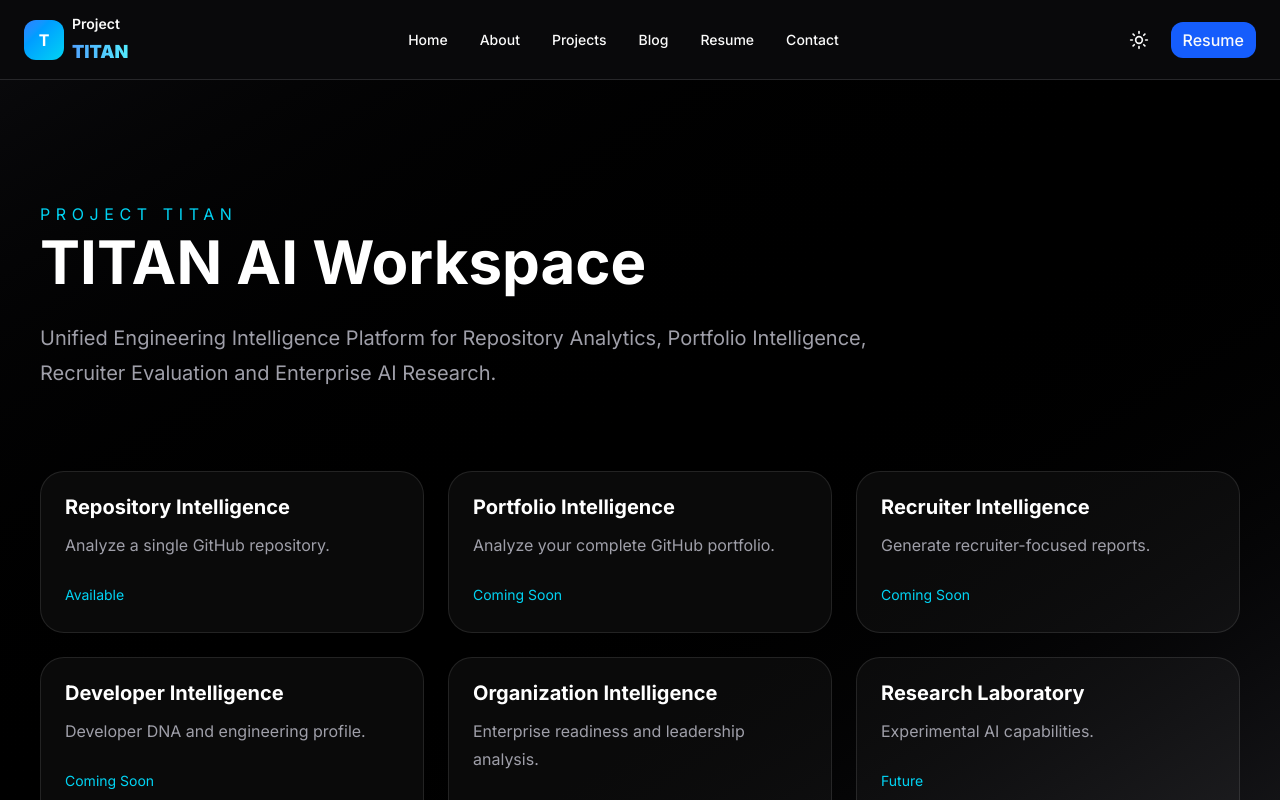
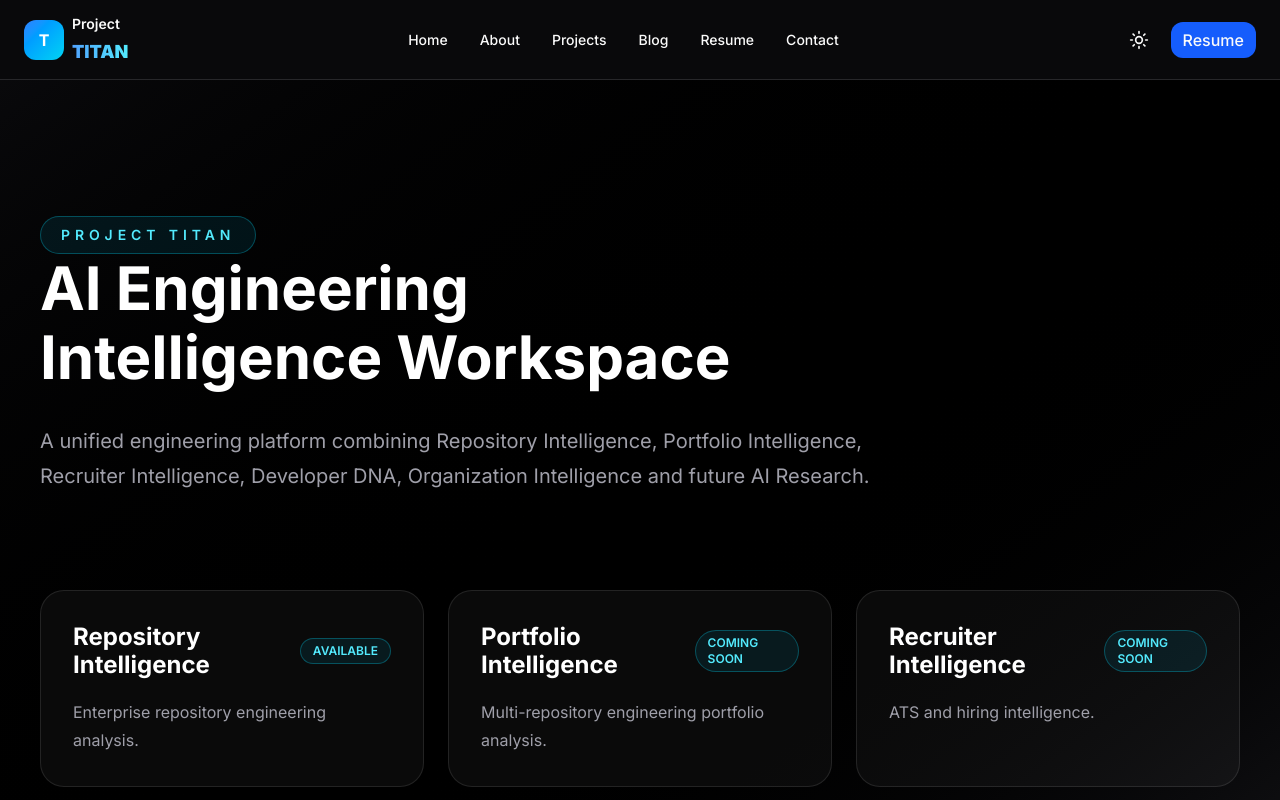
Before and after one commit to Harikrushnareddyvangala/project-titan, a Next.js app in the folder apps/web/: page /workspace in a window 1280 px wide. Shown: the top 800 px of the page. Built offline with nearby package versions, Linux system fonts and the light colour scheme.

Commit message:
Commit 0179B — Workspace Integration ✓ Connected portfolio to Workspace ✓ Added Workspace hero ✓ Added navigation cards

```diff
--- a/apps/web/src/components/layout/Navbar/NavLinks.tsx
+++ b/apps/web/src/components/layout/Navbar/NavLinks.tsx
@@ -5,12 +5,17 @@ import { usePathname } from "next/navigation";
 
 const links = [
   { href: "/", label: "Home" },
+
   { href: "/projects", label: "Projects" },
+
+  { href: "/workspace", label: "Workspace" },
+
   { href: "/blog", label: "Blog" },
+
   { href: "/resume", label: "Resume" },
+
   { href: "/contact", label: "Contact" },
 ];
-
 export function NavLinks() {
   const pathname = usePathname();
 
--- a/apps/web/src/components/sections/Hero/HeroButtons.tsx
+++ b/apps/web/src/components/sections/Hero/HeroButtons.tsx
@@ -1,24 +1,44 @@
 "use client";
 
 import Link from "next/link";
-import { ArrowRight, Mail } from "lucide-react";
+import {
+  ArrowRight,
+  Mail,
+  Cpu,
+} from "lucide-react";
 
 import { Button } from "@/components/ui";
 
 export function HeroButtons() {
   return (
     <div className="mt-10 flex flex-wrap gap-4">
+
+      {/* View Projects */}
+
       <Button
         asChild
         size="lg"
         className="group transition-transform hover:scale-[1.02]"
       >
         <Link href="/projects">
+
           View Projects
 
-          <ArrowRight className="ml-2 h-5 w-5 transition-transform duration-300 group-hover:translate-x-1" />
+          <ArrowRight
+            className="
+            ml-2
+            h-5
+            w-5
+            transition-transform
+            duration-300
+            group-hover:translate-x-1
+            "
+          />
+
         </Link>
       </Button>
+
+      {/* Contact */}
 
       <Button
         asChild
@@ -27,10 +47,39 @@ export function HeroButtons() {
         className="group transition-transform hover:scale-[1.02]"
       >
         <Link href="/contact">
+
           <Mail className="mr-2 h-5 w-5" />
+
           Contact Me
+
         </Link>
       </Button>
+
+      {/* AI Workspace */}
+
+      <Button
+        asChild
+        variant="outline"
+        size="lg"
+        className="
+        group
+        border-cyan-400/40
+        text-cyan-300
+        transition-all
+        hover:scale-[1.02]
+        hover:border-cyan-400
+        hover:bg-cyan-500/10
+        "
+      >
+        <Link href="/workspace">
+
+          <Cpu className="mr-2 h-5 w-5" />
+
+          Launch AI Workspace
+
+        </Link>
+      </Button>
+
     </div>
   );
 }
--- a/apps/web/src/components/workspace/WorkspaceHero.tsx
+++ b/apps/web/src/components/workspace/WorkspaceHero.tsx
@@ -1,19 +1,48 @@
 export function WorkspaceHero() {
   return (
-    <section className="py-20">
-      <p className="text-cyan-400 uppercase tracking-[0.35em]">
-        Project TITAN
+    <section className="py-24">
+
+      <div className="inline-flex items-center rounded-full border border-cyan-400/30 bg-cyan-500/10 px-5 py-2">
+
+        <span className="text-sm font-semibold uppercase tracking-[0.35em] text-cyan-300">
+          PROJECT TITAN
+        </span>
+
+      </div>
+
+      <h1
+        className="
+        mt-10
+        max-w-5xl
+        text-6xl
+        font-black
+        leading-tight
+        text-white
+        "
+      >
+        AI Engineering
+        <br />
+        Intelligence Workspace
+      </h1>
+
+      <p
+        className="
+        mt-8
+        max-w-4xl
+        text-xl
+        leading-9
+        text-zinc-400
+        "
+      >
+        A unified engineering platform combining
+        Repository Intelligence,
+        Portfolio Intelligence,
+        Recruiter Intelligence,
+        Developer DNA,
+        Organization Intelligence
+        and future AI Research.
       </p>
 
-      <h1 className="text-6xl font-black">
-        TITAN AI Workspace
-      </h1>
-
-      <p className="mt-6 max-w-4xl text-xl leading-9 text-zinc-400">
-        Unified Engineering Intelligence Platform for
-        Repository Analytics, Portfolio Intelligence,
-        Recruiter Evaluation and Enterprise AI Research.
-      </p>
     </section>
   );
 }
--- a/apps/web/src/components/workspace/WorkspaceNavigation.tsx
+++ b/apps/web/src/components/workspace/WorkspaceNavigation.tsx
@@ -11,24 +11,55 @@ export function WorkspaceNavigation() {
   key={module.title}
   href={module.href}
   className="
+  group
   rounded-3xl
   border
   border-white/10
-          p-6
   bg-white/[0.04]
-          hover:border-cyan-400/50
-          transition
+  p-8
+  transition-all
+  duration-300
+  hover:-translate-y-1
+  hover:border-cyan-400/40
+  hover:bg-white/[0.06]
   "
 >
-          <h2 className="text-xl font-bold">{module.title}</h2>
 
-          <p className="mt-3 text-zinc-400">
+  <div className="flex items-center justify-between">
+
+    <h2 className="text-2xl font-bold text-white">
+      {module.title}
+    </h2>
+
+    <span
+      className="
+      rounded-full
+      border
+      border-cyan-400/30
+      bg-cyan-500/10
+      px-3
+      py-1
+      text-xs
+      font-semibold
+      uppercase
+      text-cyan-300
+      "
+    >
+      {module.status}
+    </span>
+
+  </div>
+
+  <p
+    className="
+    mt-5
+    leading-7
+    text-zinc-400
+    "
+  >
     {module.description}
   </p>
 
-          <p className="mt-6 text-sm text-cyan-400">
-            {module.status}
-          </p>
 </Link>
       ))}
     </div>
--- a/apps/web/src/lib/constants/workspaceNavigation.ts
+++ b/apps/web/src/lib/constants/workspaceNavigation.ts
@@ -1,37 +1,43 @@
 export const workspaceNavigation = [
   {
     title: "Repository Intelligence",
-    description: "Analyze a single GitHub repository.",
+    description:
+      "Enterprise repository engineering analysis.",
     href: "/workspace/repository",
     status: "Available",
   },
   {
     title: "Portfolio Intelligence",
-    description: "Analyze your complete GitHub portfolio.",
+    description:
+      "Multi-repository engineering portfolio analysis.",
     href: "/workspace/portfolio",
     status: "Coming Soon",
   },
   {
     title: "Recruiter Intelligence",
-    description: "Generate recruiter-focused reports.",
+    description:
+      "ATS and hiring intelligence.",
     href: "/workspace/recruiter",
     status: "Coming Soon",
   },
   {
-    title: "Developer Intelligence",
-    description: "Developer DNA and engineering profile.",
+    title: "Developer DNA",
+    description:
+      "Engineering personality analysis.",
     href: "/workspace/developer",
     status: "Coming Soon",
   },
   {
     title: "Organization Intelligence",
-    description: "Enterprise readiness and leadership analysis.",
+    description:
+      "Enterprise architecture readiness.",
     href: "/workspace/organization",
     status: "Coming Soon",
   },
   {
     title: "Research Laboratory",
-    description: "Experimental AI capabilities.",
+    description:
+      "Experimental AGI research modules.",
     href: "/workspace/research",
     status: "Future",
   },
```
Lines whose indentation alone changed are shown as unchanged.
